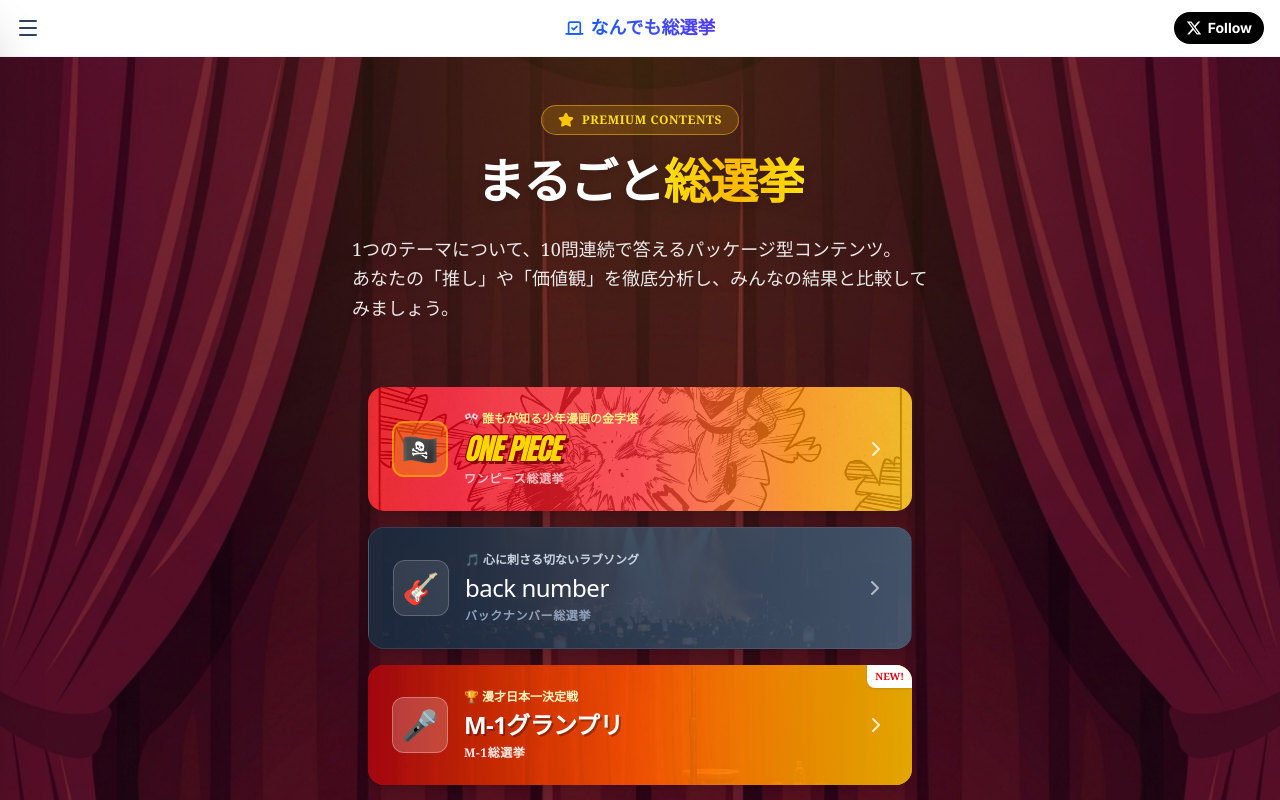
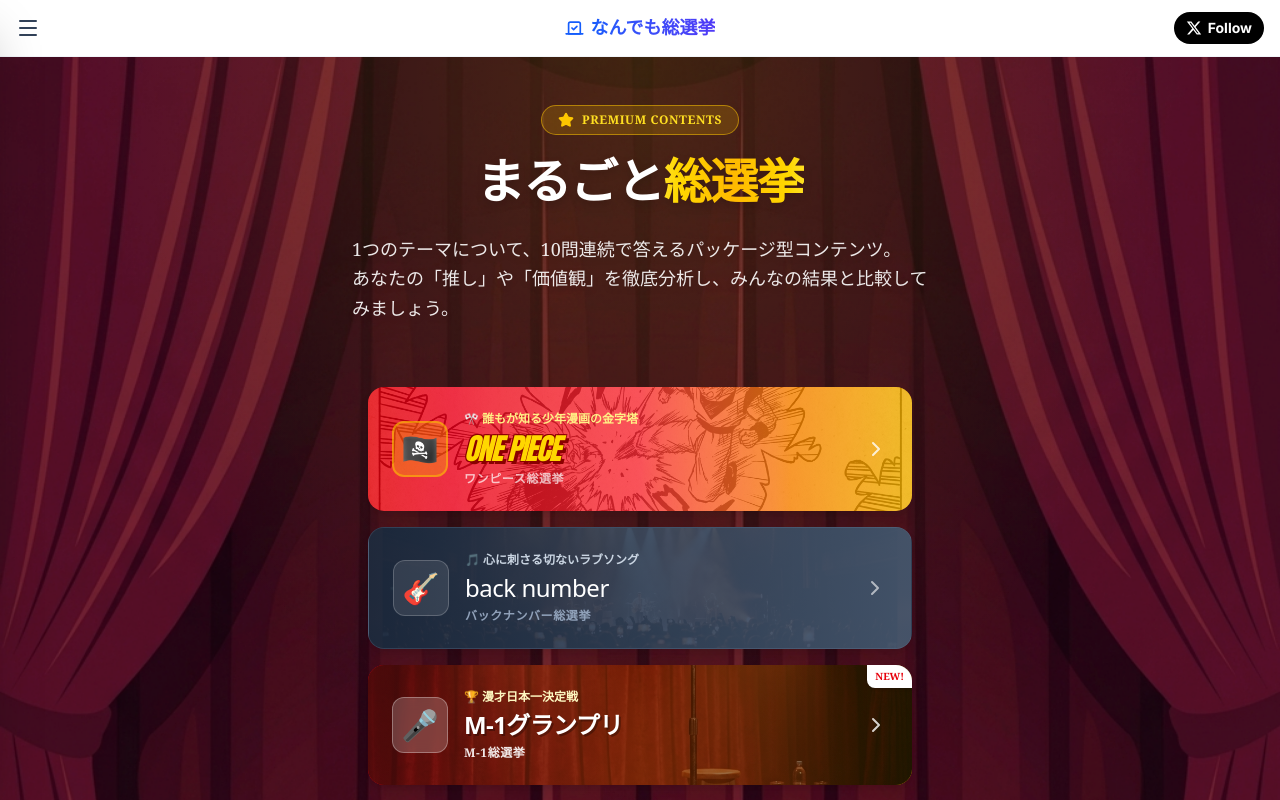
Before and after one commit to haruhei14/general-election-mvp, a Next.js app: page /marugoto in a window 1280 px wide. Shown: the top 800 px of the page. Built offline with nearby package versions, Linux system fonts and the light colour scheme.

Commit message:
style: adjust M-1 card overlay to make background image more visible

```diff
--- a/app/marugoto/page.tsx
+++ b/app/marugoto/page.tsx
@@ -175,9 +175,9 @@
                             className="group relative block bg-gradient-to-r from-red-600 via-orange-500 to-yellow-500 rounded-2xl p-5 md:p-6 text-white shadow-lg hover:shadow-xl hover:scale-[1.02] transition-all overflow-hidden"
                         >
                             {/* Background Image */}
-                            <div className="absolute inset-0 z-0">
-                                <img src="/m1-card-bg.png" alt="" className="w-full h-full object-cover opacity-30 mix-blend-overlay" />
-                                <div className="absolute inset-0 bg-gradient-to-r from-red-800/80 via-orange-600/60 to-yellow-500/80" />
+                            <div className="absolute inset-0 z-0 bg-black/40">
+                                <img src="/m1-card-bg.png" alt="" className="w-full h-full object-cover opacity-80 mix-blend-overlay" />
+                                <div className="absolute inset-0 bg-gradient-to-r from-red-900/40 via-orange-800/30 to-transparent" />
                             </div>
 
                             {/* NEW Badge */}
```
